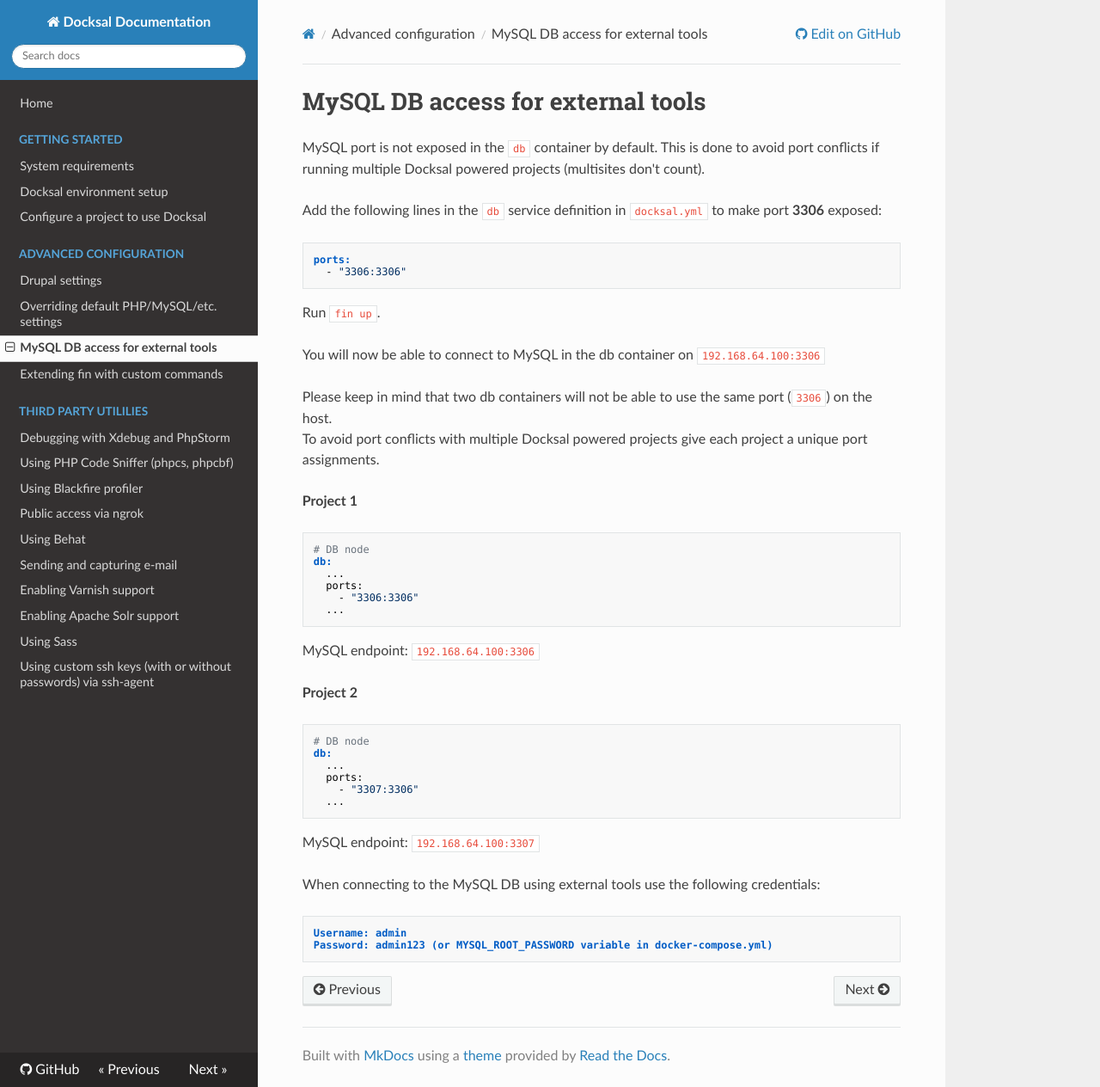
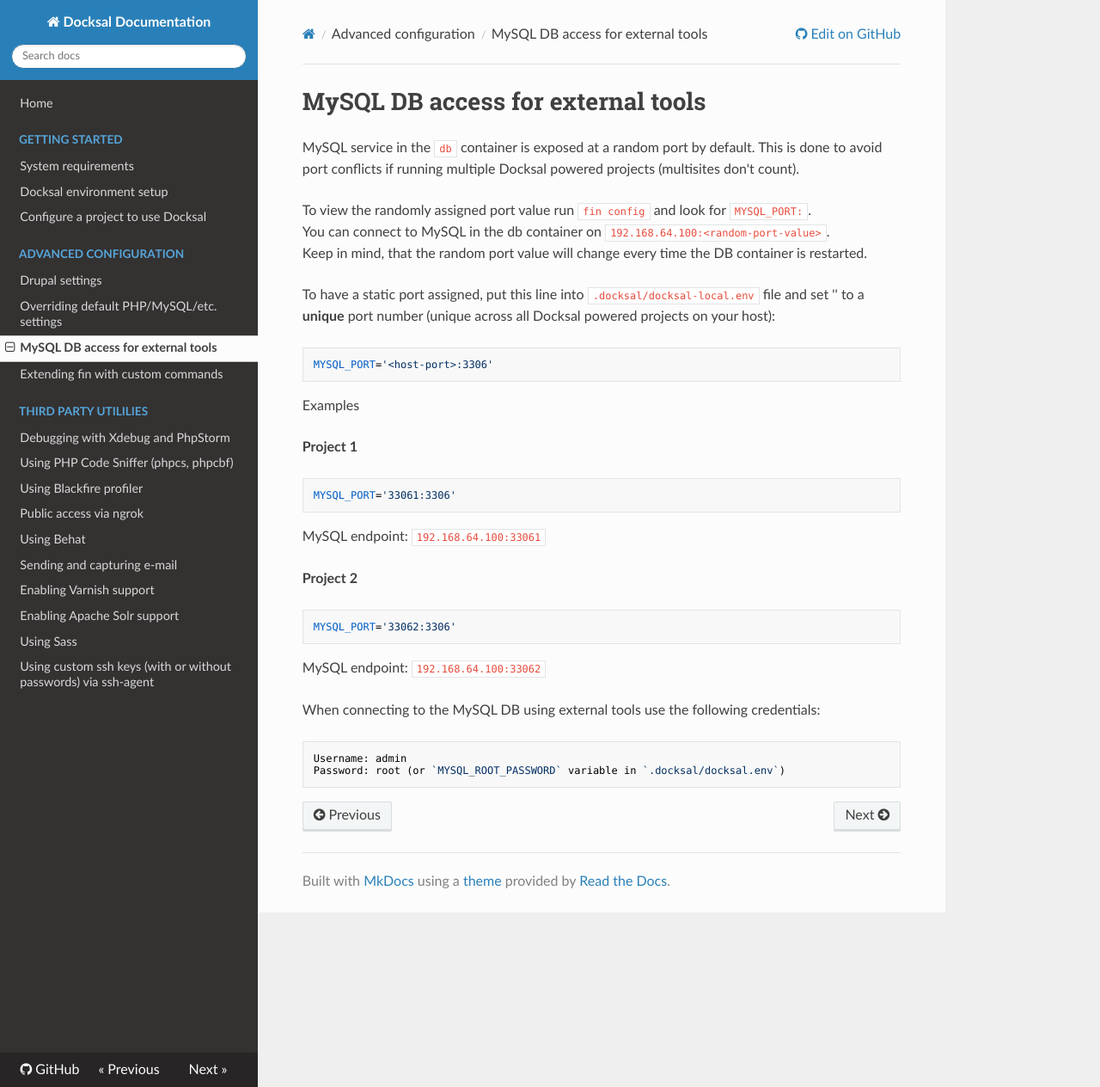
Before and after one commit to docksal/docksal, an MkDocs documentation site: the page built from docs/db-access.md, in a window 1280 px wide and 1264 px high. Shown: the whole window at 86% size. Built offline with MkDocs 1.6.1, drawn with Linux system fonts in a browser that asks for light colours; nearby versions of some CDN libraries; old or Windows-style settings are respelled for this version of MkDocs.

Commit message:
Update db-access.md

`````diff
--- a/docs/db-access.md
+++ b/docs/db-access.md
@@ -1,51 +1,40 @@
 # MySQL DB access for external tools
 
-MySQL port is not exposed in the `db` container by default.
+MySQL service in the `db` container is exposed at a random port by default.
 This is done to avoid port conflicts if running multiple Docksal powered projects (multisites don't count).
 
-Add the following lines in the `db` service definition in `docksal.yml` to make port **3306** exposed:
+To view the randomly assigned port value run `fin config` and look for `MYSQL_PORT:`.
+You can connect to MySQL in the db container on `192.168.64.100:<random-port-value>`.
+Keep in mind, that the random port value will change every time the DB container is restarted.
+
+To have a static port assigned, put this line into `.docksal/docksal-local.env` file
+and set '<host-port>' to a **unique** port number (unique across all Docksal powered projects on your host):
 
 ```
-ports:
-  - "3306:3306"
+MYSQL_PORT='<host-port>:3306'
 ```
 
-Run `fin up`.
-
-You will now be able to connect to MySQL in the db container on `192.168.64.100:3306`
-
-Please keep in mind that two db containers will not be able to use the same port (`3306`) on the host.
-To avoid port conflicts with multiple Docksal powered projects give each project a unique port assignments.
+Examples
 
 **Project 1**
 
 ```
-# DB node
-db:
-  ...
-  ports:
-    - "3306:3306"
-  ...
+MYSQL_PORT='33061:3306'
 ```
 
-MySQL endpoint: `192.168.64.100:3306`
+MySQL endpoint: `192.168.64.100:33061`
 
 **Project 2**
 
-````
-# DB node
-db:
-  ...
-  ports:
-    - "3307:3306"
-  ...
-````
+```
+MYSQL_PORT='33062:3306'
+```
 
-MySQL endpoint: `192.168.64.100:3307`
+MySQL endpoint: `192.168.64.100:33062`
 
 When connecting to the MySQL DB using external tools use the following credentials:
 
 ```
 Username: admin
-Password: admin123 (or MYSQL_ROOT_PASSWORD variable in docker-compose.yml)
+Password: root (or `MYSQL_ROOT_PASSWORD` variable in `.docksal/docksal.env`)
 ```
`````
